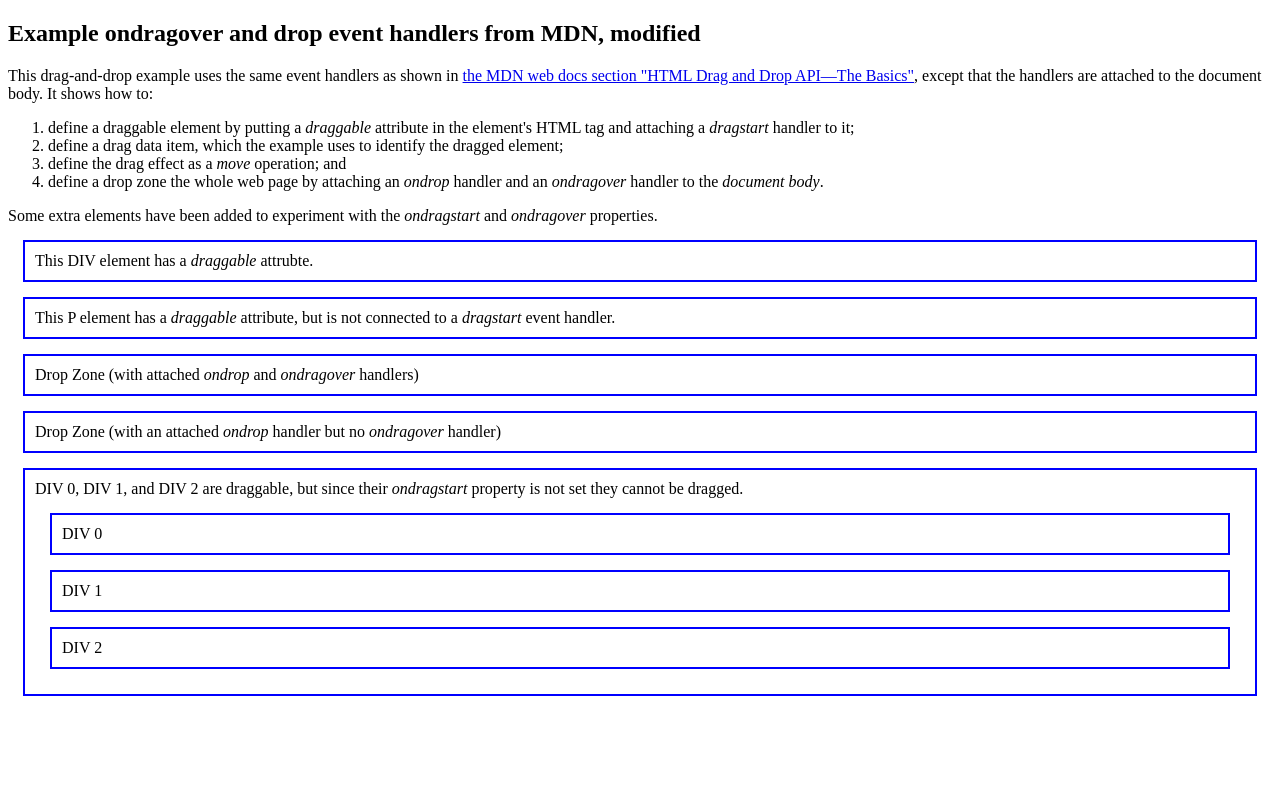
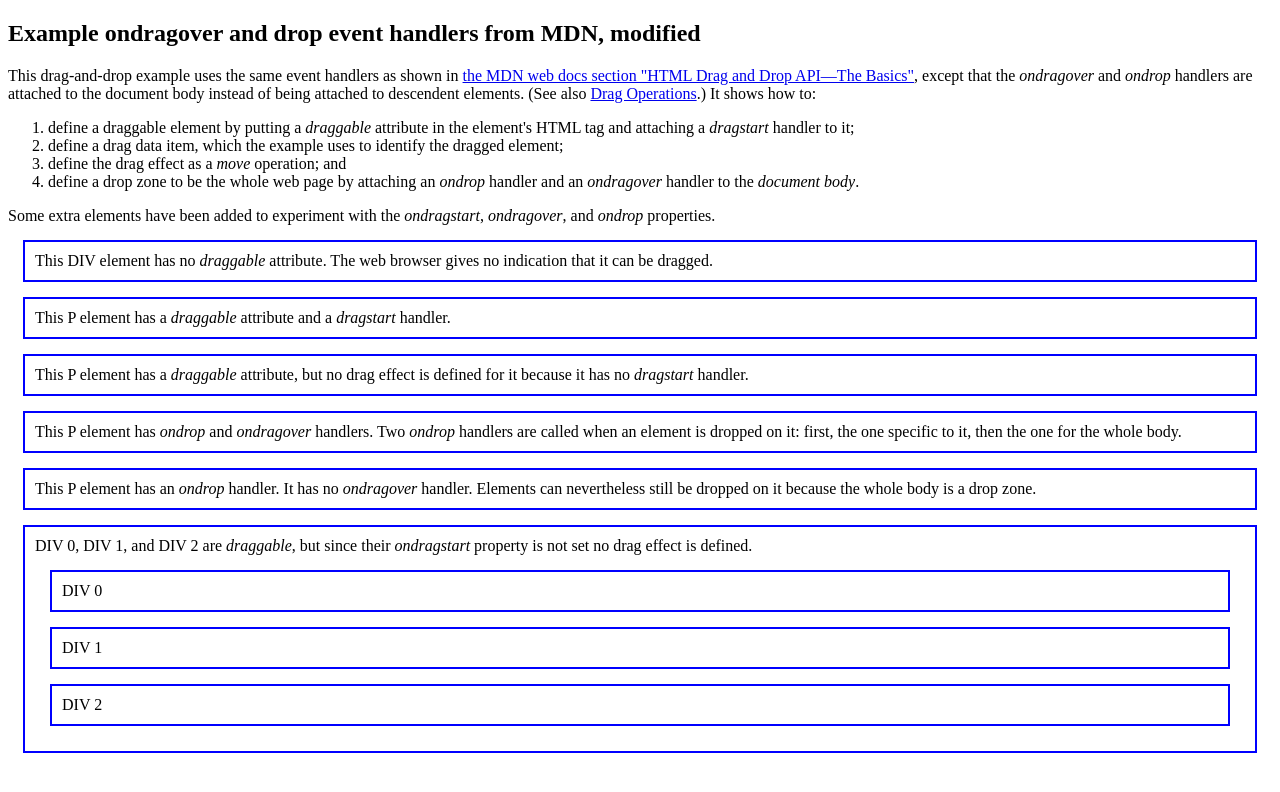
Before and after one commit to Mashweb/web-call.cc, a plain HTML site: page mdn-drag-and-drop-div.html in a window 1280 px wide. Drawn offline with Linux system fonts and the light colour scheme.

Commit message:
Corrected and improved drag and drop examples.

```diff
--- a/mdn-drag-and-drop-div.html
+++ b/mdn-drag-and-drop-div.html
@@ -14,12 +14,26 @@
         ev.dataTransfer.setData("text/plain", ev.target.id);
       }
       function dragover_handler(ev) {
-        console.log("Entering dragover_handler");
-        console.group("dragover");
+        //console.log("Entering dragover_handler");
+        //console.group("dragover");
+        //console.dir(ev);
+        //console.groupEnd();
+        ev.preventDefault();
+        ev.dataTransfer.dropEffect = "move";
+      }
+      function drop_handler_for_body(ev) {
+        console.log("Entering drop_handler_for_body");
+        console.group("drop");
         console.dir(ev);
         console.groupEnd();
         ev.preventDefault();
-	ev.dataTransfer.dropEffect = "move";
+        // Get the id of the target and add the moved element to the target's DOM
+        const data = ev.dataTransfer.getData("text/plain");
+        console.log("typeof data => " + typeof data);
+        console.log("data.length => " + data.length);
+        console.log("data => " + data);
+        console.log("ev.target.id => " + ev.target.id);
+        ev.target.appendChild(document.getElementById(data));
       }
       function drop_handler(ev) {
         console.log("Entering drop_handler");
@@ -37,12 +51,12 @@
       }
       window.addEventListener('DOMContentLoaded', () => {
         // Get the element by id
-	const element = document.getElementById("div");
+        const element = document.getElementById("p1");
         // Add the ondragstart event listener
         element.addEventListener("dragstart", dragstart_handler);
-	//Element.prototype.ondragover = dragover_handler;
+        //Element.prototype.ondragover = dragover_handler; // Nice try! This won't work.
         document.body.ondragover = dragover_handler;
-        document.body.ondrop = drop_handler;
+        document.body.ondrop = drop_handler_for_body;
       });
     </script>
   </head>
@@ -51,7 +65,9 @@
     This drag-and-drop example uses the same event handlers as shown in
     <a href="https://developer.mozilla.org/en-US/docs/Web/API/HTML_Drag_and_Drop_API#The_basics">
     the MDN web docs section "HTML Drag and Drop API&mdash;The Basics"</a>,
-except that the handlers are attached to the document body.
+    except that the <em>ondragover</em> and <em>ondrop</em> handlers are attached to the document body
+    instead of being attached to descendent elements.
+    (See also <a href="https://mzl.la/2Wljwu8">Drag Operations</a>.)
     It shows how to:
     <ol>
       <li>
@@ -65,22 +81,28 @@ It shows how to:
         define the drag effect as a <em>move</em> operation; and
       </li>
       <li>
-	define a drop zone the whole web page by attaching an <em>ondrop</em> handler and
+        define a drop zone to be the whole web page by attaching an <em>ondrop</em> handler and
         an <em>ondragover</em> handler to the <em>document body</em>.
       </li>
     </ol>
-    Some extra elements have been added to experiment with the <em>ondragstart</em> and
-    <em>ondragover</em> properties.
-    <div id="div" draggable="true">This DIV element has a <em>draggable</em> attrubte.</div>
-    <p id="p1" draggable="true">This P element has a <em>draggable</em> attribute, but
-      is not connected to a <em>dragstart</em> event handler.</p>
+    Some extra elements have been added to experiment with the <em>ondragstart</em>,
+    <em>ondragover</em>, and <em>ondrop</em> properties.
+    <div id="div">This DIV element has no <em>draggable</em> attribute.
+      The web browser gives no indication that it can be dragged.</div>
+    <p id="p1" draggable="true" ondragstart="dragstart_handler(event)">
+      This P element has a <em>draggable</em> attribute and a <em>dragstart</em> handler.</div>
+    <p id="p2" draggable="true">This P element has a <em>draggable</em> attribute, but
+      no drag effect is defined for it because it has no <em>dragstart</em> handler.</p>
     <p ondrop="drop_handler(event)" ondragover="dragover_handler(event)">
-      Drop Zone (with attached <em>ondrop</em> and <em>ondragover</em> handlers)</p>
-    <p ondrop="drop_handler(event)" ondragover="dragover_handler(event)">
-      Drop Zone (with an attached <em>ondrop</em> handler but no <em>ondragover</em> handler)</p>
+      This P element has <em>ondrop</em> and <em>ondragover</em> handlers.
+      Two <em>ondrop</em> handlers are called when an element is dropped on it:
+      first, the one specific to it, then the one for the whole body.</p>
+    <p ondrop="drop_handler(event)">
+      This P element has an <em>ondrop</em> handler. It has no <em>ondragover</em> handler.
+      Elements can nevertheless still be dropped on it because the whole body is a drop zone.</p>
     <div>
-      DIV 0, DIV 1, and DIV 2 are draggable, but since their <em>ondragstart</em> property is
-      not set they cannot be dragged.
+      DIV 0, DIV 1, and DIV 2 are <em>draggable</em>, but since their <em>ondragstart</em> property
+      is not set no drag effect is defined.
       <div id="div0" draggable="true">DIV 0</div>
       <div id="div1" draggable="true">DIV 1</div>
       <div id="div2" draggable="true">DIV 2</div>
```
Also changed, not shown: mdn-drag-and-drop.html (+19 -19 lines). Lines whose indentation alone changed are shown as unchanged.
